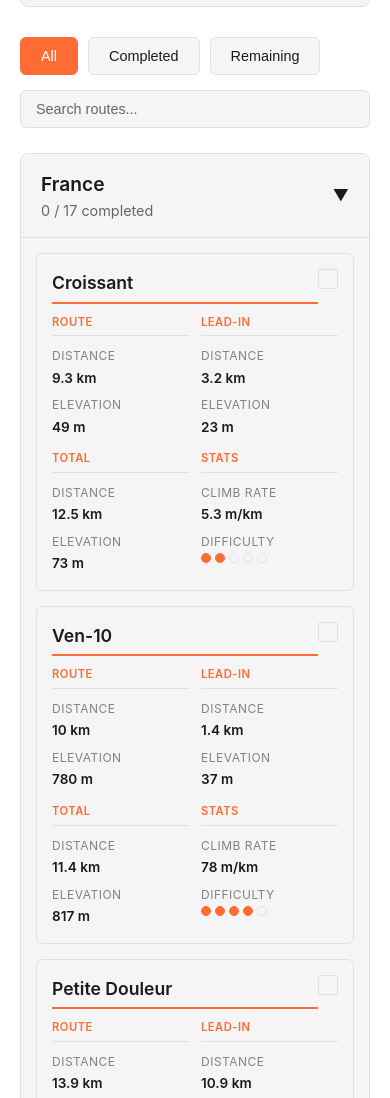
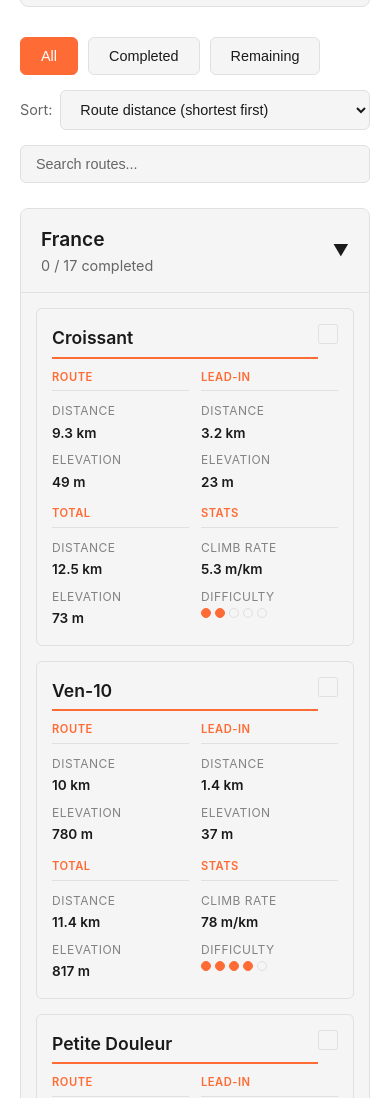
Before and after one commit to vitords/one-more-route, a website: page edit.html in a window 390 px wide. Shown: the part 2264-3362 px from the top of the page. Drawn offline with Linux system fonts and the light colour scheme; no server answers.

Commit message:
feat: routes sorting options

```diff
--- a/app.js
+++ b/app.js
@@ -8,6 +8,7 @@ const CONFIG = {
     STRAVA_REFRESH_TOKEN_KEY: 'zwift_tracker_strava_refresh_token',
     STRAVA_TOKEN_EXPIRES_KEY: 'zwift_tracker_strava_token_expires',
     STRAVA_ACTIVITIES_CACHE_KEY: 'zwift_tracker_strava_activities_cache',
+    SORT_KEY: 'zwift_tracker_sort',
     // Strava OAuth
     STRAVA_CLIENT_ID: '194117',
     STRAVA_REDIRECT_URI: window.location.origin + window.location.pathname,
@@ -24,6 +25,7 @@ let routeActivities = {}; // Map of route name -> activity data
 let filteredRoutes = [];
 let currentFilter = 'all';
 let searchQuery = '';
+let currentSort = { by: 'routeDistance', dir: 'asc' };
 let isAuthenticated = false;
 let isStravaAuthenticated = false;
 let gistId = null;
@@ -54,6 +56,19 @@ const filterBtns = document.querySelectorAll('.filter-btn');
 
 // Initialize based on mode
 async function init() {
+    // Restore sort preference from localStorage
+    try {
+        const saved = localStorage.getItem(CONFIG.SORT_KEY);
+        if (saved) {
+            const parsed = JSON.parse(saved);
+            if (parsed.by && parsed.dir) {
+                currentSort = parsed;
+            }
+        }
+    } catch (e) {
+        console.warn('Could not restore sort preference:', e);
+    }
+
     if (isEditMode) {
         await initEdit();
     } else {
@@ -958,6 +973,41 @@ function updateStravaAuthUI() {
     }
 }
 
+// Get sort value for a route based on currentSort
+function getRouteSortValue(route, completionOrderMap) {
+    switch (currentSort.by) {
+        case 'routeDistance':
+            return route.length || 0;
+        case 'totalDistance':
+            return route.totalDistance ?? (route.length || 0) + (route.leadIn || 0);
+        case 'routeElevation':
+            return route.elevation || 0;
+        case 'totalElevation':
+            return route.totalElevation ?? (route.elevation || 0) + (route.leadInElevation || 0);
+        case 'completionOrder': {
+            const order = completionOrderMap[route.route];
+            if (order != null) return order;
+            return currentSort.dir === 'asc' ? Infinity : -1;
+        }
+        default:
+            return route.length || 0;
+    }
+}
+
+// Compare two routes for sorting
+function compareRoutes(a, b, completionOrderMap) {
+    const valA = getRouteSortValue(a, completionOrderMap);
+    const valB = getRouteSortValue(b, completionOrderMap);
+    let cmp = valA - valB;
+    if (currentSort.by === 'completionOrder' && currentSort.dir === 'desc') {
+        cmp = -cmp;
+    } else if (currentSort.dir === 'desc') {
+        cmp = -cmp;
+    }
+    if (cmp !== 0) return cmp;
+    return a.route.localeCompare(b.route);
+}
+
 // Get completion order map for routes with Strava activities
 function getCompletionOrderMap() {
     const orderMap = {};
@@ -1026,12 +1076,14 @@ function renderRoutes() {
         return;
     }
 
+    const completionOrderMap = getCompletionOrderMap();
+
     Object.keys(grouped).sort().forEach(map => {
         const mapGroup = document.createElement('div');
         mapGroup.className = 'map-group';
 
-        // Sort routes within each map by distance (shortest to longest)
-        const routesInMap = grouped[map].sort((a, b) => (a.length || 0) - (b.length || 0));
+        // Sort routes within each map by current sort option
+        const routesInMap = grouped[map].sort((a, b) => compareRoutes(a, b, completionOrderMap));
         const completedInMap = routesInMap.filter(r => completedRoutes.has(r.route)).length;
 
         const header = document.createElement('div');
@@ -1046,9 +1098,6 @@ function renderRoutes() {
 
         const content = document.createElement('div');
         content.className = 'map-content';
-
-        // Get completion order map once for all routes
-        const completionOrderMap = getCompletionOrderMap();
 
         routesInMap.forEach(route => {
             const card = createRouteCard(route, completionOrderMap);
@@ -1903,6 +1952,33 @@ function updateAuthUI() {
     });
 }
 
+// Sync sort dropdown UI with currentSort state
+function updateSortSelectUI() {
+    const sortSelect = document.getElementById('sort-select');
+    if (!sortSelect) return;
+    const value = `${currentSort.by}_${currentSort.dir}`;
+    if (sortSelect.value !== value) {
+        sortSelect.value = value;
+    }
+}
+
+// Setup sort dropdown handler (shared by edit and showcase)
+function setupSortSelect() {
+    const sortSelect = document.getElementById('sort-select');
+    if (!sortSelect) return;
+    updateSortSelectUI();
+    sortSelect.addEventListener('change', (e) => {
+        const [by, dir] = e.target.value.split('_');
+        currentSort = { by, dir };
+        try {
+            localStorage.setItem(CONFIG.SORT_KEY, JSON.stringify(currentSort));
+        } catch (err) {
+            console.warn('Could not persist sort preference:', err);
+        }
+        renderRoutes();
+    });
+}
+
 // Setup event listeners
 function setupEventListeners() {
     // Auth button
@@ -1988,6 +2064,9 @@ function setupEventListeners() {
             renderRoutes();
         });
     });
+
+    // Sort dropdown
+    setupSortSelect();
 
     // Search input
     searchInput.addEventListener('input', (e) => {
@@ -2312,6 +2391,9 @@ function setupShowcaseEventListeners() {
         });
     });
 
+    // Sort dropdown
+    setupSortSelect();
+
     // Search input
     if (searchInput) {
         searchInput.addEventListener('input', (e) => {
--- a/edit.html
+++ b/edit.html
@@ -204,6 +204,21 @@
                 <button class="filter-btn" data-filter="completed">Completed</button>
                 <button class="filter-btn" data-filter="remaining">Remaining</button>
             </div>
+            <div class="sort-box">
+                <label for="sort-select" class="sort-label">Sort:</label>
+                <select id="sort-select" class="sort-select">
+                    <option value="routeDistance_asc">Route distance (shortest first)</option>
+                    <option value="routeDistance_desc">Route distance (longest first)</option>
+                    <option value="totalDistance_asc">Total distance (shortest first)</option>
+                    <option value="totalDistance_desc">Total distance (longest first)</option>
+                    <option value="routeElevation_asc">Route elevation (least first)</option>
+                    <option value="routeElevation_desc">Route elevation (most first)</option>
+                    <option value="totalElevation_asc">Total elevation (least first)</option>
+                    <option value="totalElevation_desc">Total elevation (most first)</option>
+                    <option value="completionOrder_asc">Completion order (first completed first)</option>
+                    <option value="completionOrder_desc">Completion order (last completed first)</option>
+                </select>
+            </div>
             <div class="search-box">
                 <input type="text" id="search-input" placeholder="Search routes...">
             </div>
--- a/styles.css
+++ b/styles.css
@@ -380,6 +380,38 @@ h1 {
 }
 
 .search-box input:focus {
+    outline: none;
+    border-color: var(--primary-color);
+}
+
+.sort-box {
+    display: flex;
+    align-items: center;
+    gap: 8px;
+}
+
+.sort-label {
+    color: var(--text-secondary);
+    font-size: 0.9rem;
+    white-space: nowrap;
+}
+
+.sort-select {
+    padding: 10px 15px;
+    background: var(--surface);
+    border: 1px solid var(--border);
+    border-radius: 6px;
+    color: var(--text-primary);
+    font-size: 0.9rem;
+    min-width: 220px;
+    cursor: pointer;
+}
+
+.sort-select:hover {
+    border-color: var(--primary-color);
+}
+
+.sort-select:focus {
     outline: none;
     border-color: var(--primary-color);
 }
@@ -1109,6 +1141,15 @@ a.btn-strava:visited {
         align-items: stretch;
     }
 
+    .sort-box {
+        width: 100%;
+    }
+
+    .sort-select {
+        flex: 1;
+        min-width: 0;
+    }
+
     .search-box {
         max-width: 100%;
     }
```
Also changed, not shown: index.html (+15 -0 lines).
